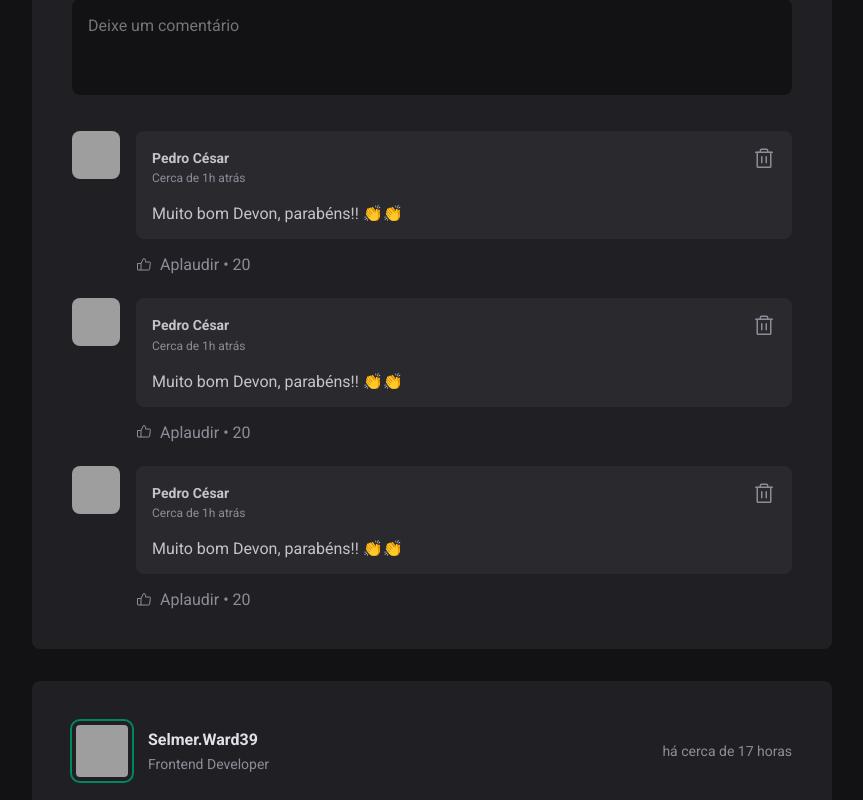
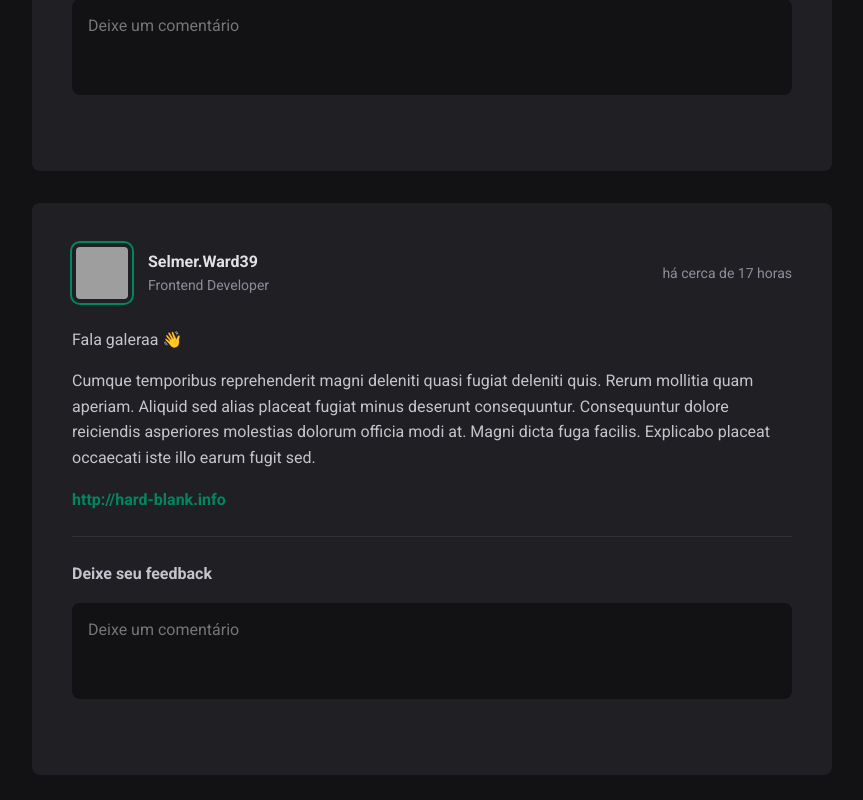
Before and after one commit to pedrocs378/ignite-feed, a React (Vite) app: page / in a window 1280 px wide. Shown: the part 480-1280 px from the top of the page, without its empty margins (352-1215 px from the left). Built offline with nearby package versions, Linux system fonts and the light colour scheme; grey boxes are pictures that could not be loaded.

Commit message:
feat: adiciona estado para os comentarios

```diff
--- a/src/components/Comment/index.tsx
+++ b/src/components/Comment/index.tsx
@@ -1,10 +1,11 @@
 import { ThumbsUp, Trash } from 'phosphor-react'
 
 import { Avatar } from '../Avatar'
+import { Comment as CommentProps } from '../Post'
 
 import styles from './styles.module.css'
 
-export function Comment() {
+export function Comment({ content }: CommentProps) {
   return (
     <div className={styles.comment}>
       <Avatar src="https://github.com/pedrocs378.png" hasBorder={false} />
@@ -28,7 +29,7 @@ export function Comment() {
             </button>
           </header>
 
-          <p>Muito bom Devon, parabéns!! 👏👏</p>
+          <p>{content}</p>
         </div>
 
         <footer>
--- a/src/components/Post/index.tsx
+++ b/src/components/Post/index.tsx
@@ -1,5 +1,6 @@
-import { useMemo } from 'react'
+import { ChangeEvent, FormEvent, useMemo, useState } from 'react'
 import { format, formatDistanceToNow } from 'date-fns'
+import { faker } from '@faker-js/faker'
 import ptBR from 'date-fns/locale/pt-BR'
 
 import { Avatar } from '../Avatar'
@@ -9,7 +10,33 @@ import { PostProps } from '../../App'
 
 import styles from './styles.module.css'
 
+export type Comment = {
+  id: string
+  content: string
+}
+
 export function Post({ author, publishedAt, content }: PostProps) {
+  const [commentText, setCommentText] = useState('')
+  const [comments, setComments] = useState<Comment[]>([])
+
+  const handleChangeCommentText = (e: ChangeEvent<HTMLTextAreaElement>) => {
+    setCommentText(e.currentTarget.value)
+  }
+
+  const handleCreateNewComment = (e: FormEvent) => {
+    e.preventDefault()
+
+    setComments((oldValues) => ([
+      ...oldValues,
+      {
+        id: faker.datatype.uuid(),
+        content: commentText
+      }
+    ]))
+
+    setCommentText('')
+  }
+
   const formattedPublishedAt = useMemo(() => {
     const dateRelativeToNow = formatDistanceToNow(publishedAt, {
       locale: ptBR,
@@ -58,11 +85,13 @@ export function Post({ author, publishedAt, content }: PostProps) {
         })}
       </div>
 
-      <form className={styles.commentForm}>
+      <form className={styles.commentForm} onSubmit={handleCreateNewComment}>
         <strong>Deixe seu feedback</strong>
 
         <textarea
           placeholder="Deixe um comentário"
+          value={commentText}
+          onChange={handleChangeCommentText}
         />
 
         <footer>
@@ -71,9 +100,11 @@ export function Post({ author, publishedAt, content }: PostProps) {
       </form>
 
       <div className={styles.commentList}>
-        <Comment />
-        <Comment />
-        <Comment />
+        {comments.map((comment) => {
+          return (
+            <Comment key={comment.id} {...comment} />
+          )
+        })}
       </div>
     </article>
   )
```
